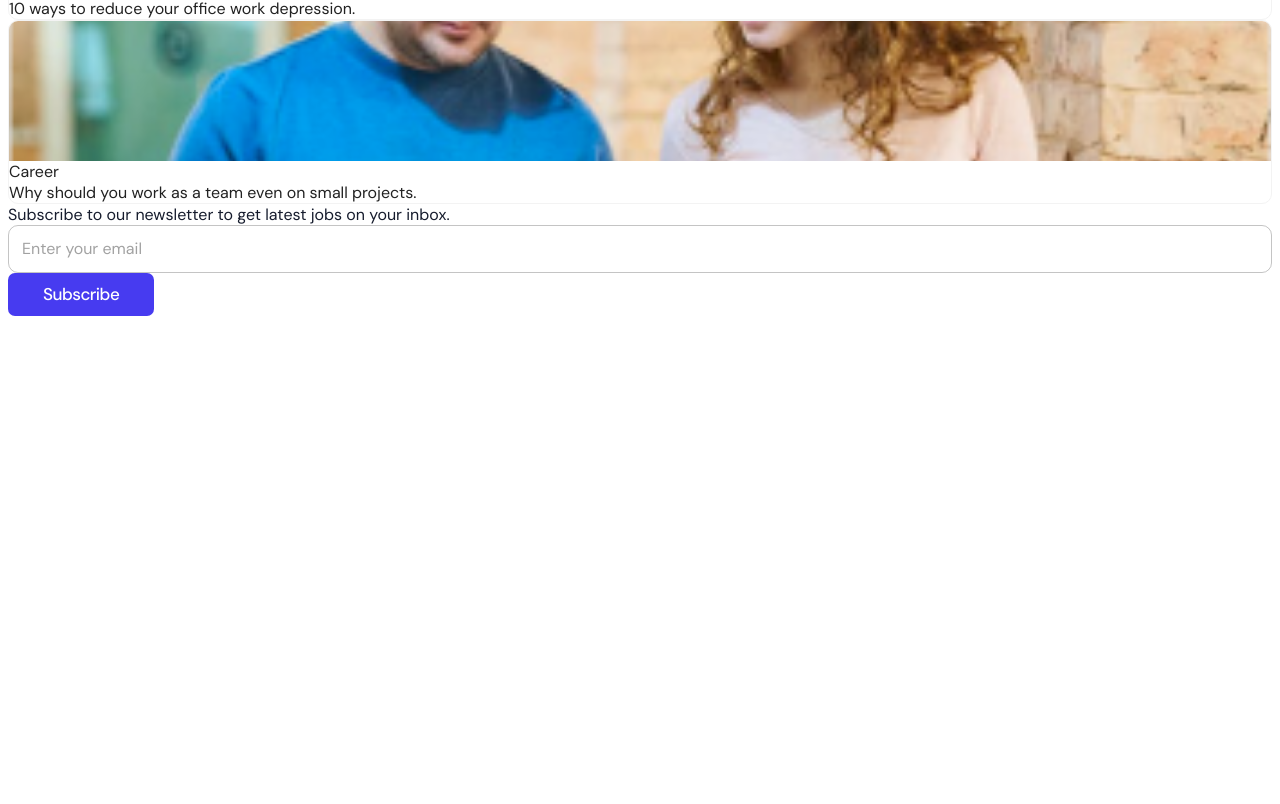
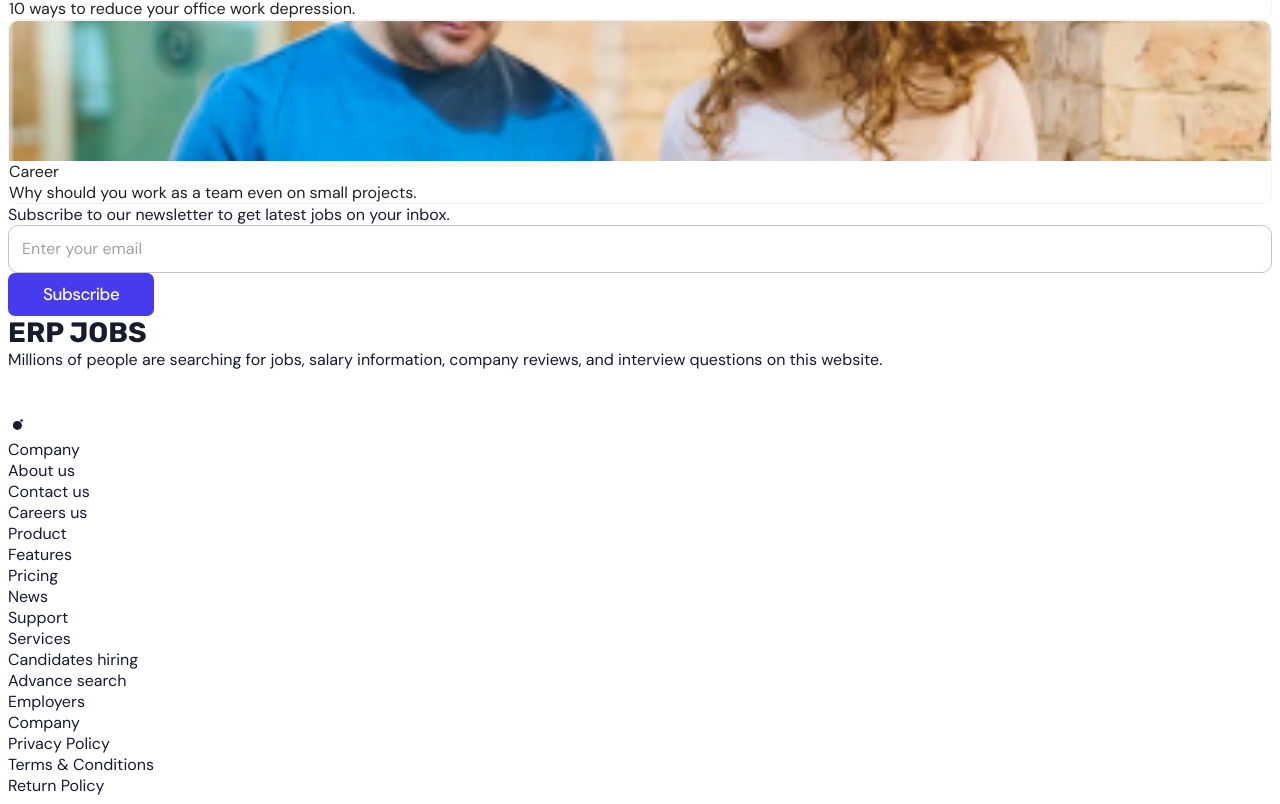
Before and after one commit to shahbazpro2/erp_jobs, a Next.js app: page /home/Home in a window 1280 px wide. Shown: the part 3691-4495 px from the top of the page. Before the commit the page ends 4015 px from the top, so only its background shows below. Built offline with nearby package versions, Linux system fonts and the light colour scheme; no server answers.

Commit message:
Import Footer component

```diff
--- a/pages/home/Home.tsx
+++ b/pages/home/Home.tsx
@@ -1,6 +1,7 @@
 import React from 'react'
 import Category from './category/Category'
 import Featured from './featured/Featured'
+import Footer from './footer/Footer'
 import JobSteps from './jobSteps/JobSteps'
 import News from './news/News'
 import Subscription from './subscription/Subscription'
@@ -15,6 +16,7 @@ const Home = () => {
             <JobSteps />
             <News />
             <Subscription />
+            <Footer />
         </div>
     )
 }
```
